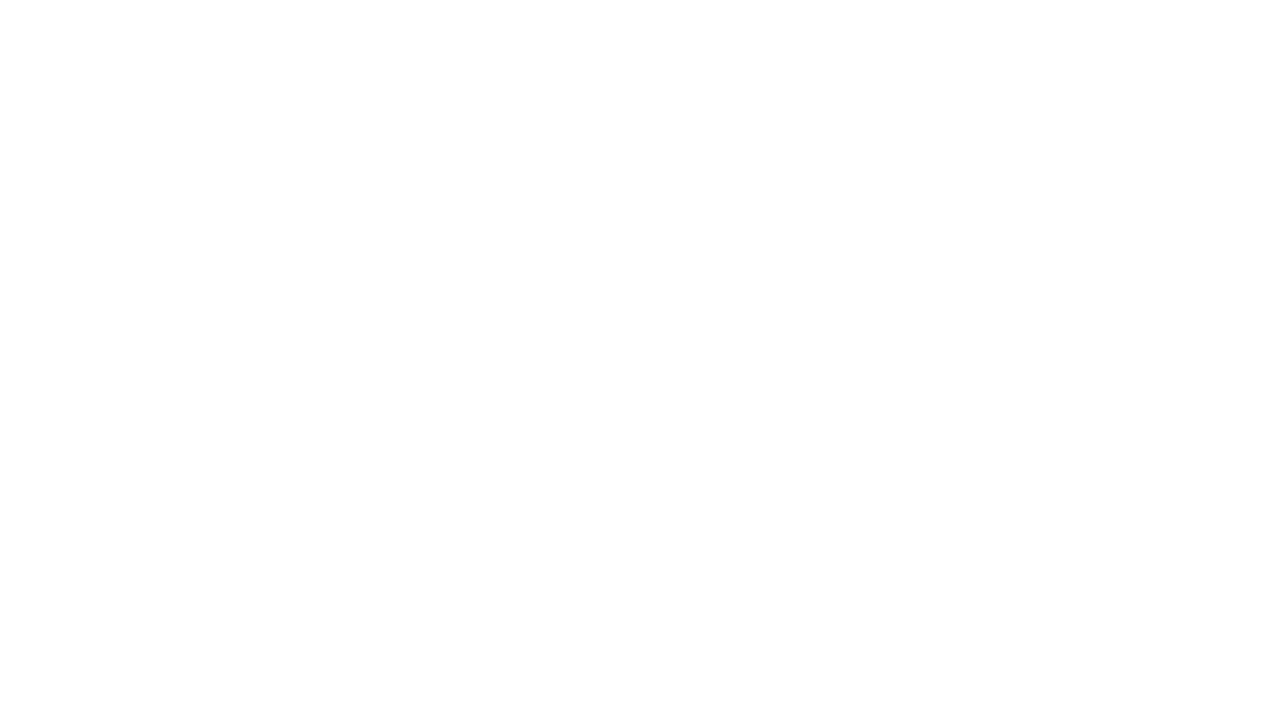
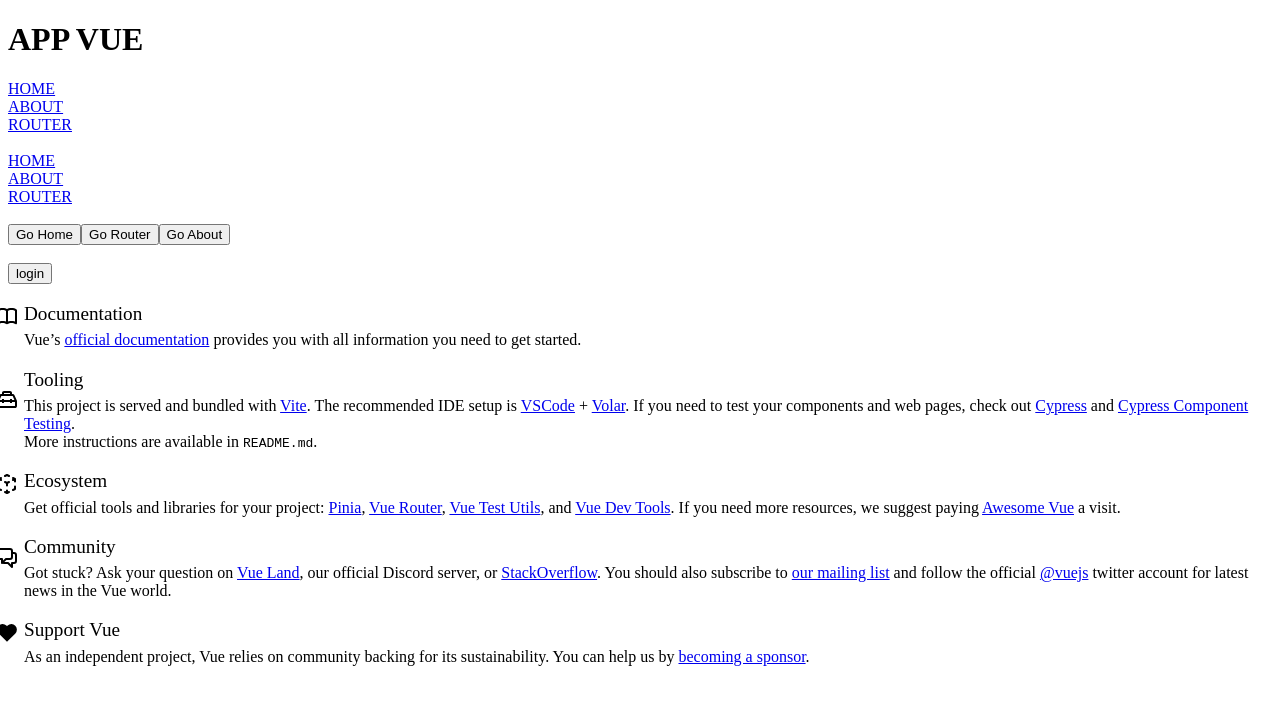
Before and after one commit to legit1One/vue-educational, a Vue app: page / in a window 1280 px wide. Shown: the top 704 px of the page. Built offline with nearby package versions, Linux system fonts and the light colour scheme.

Commit message:
vue-router

```diff
--- a/src/App.vue
+++ b/src/App.vue
@@ -1,21 +1,51 @@
 <template>
-<!--    <DynamicBg ref="dynamicBg"/>-->
-<!--  <img src="./assets/logo.svg" width="16" alt="">-->
-<!--  <img src="@/assets/logo.svg" width="16" alt="">-->
+  <h1>APP VUE</h1>
+  <!--MPA- multi page application -->
 
-<!--  <br>-->
-<!--  <div class="square" ref="squareEl"></div>-->
+  <a href="/">HOME</a>
+  <br>
+  <a href="/about">ABOUT</a>
+  <br>
+  <a href="/router">ROUTER</a>
+  <br>
+  <br>
+
+  <!-- SPA - single page application -->
+
+  <router-link to="/">HOME</router-link>
+  <br>
+  <router-link to="/about">ABOUT</router-link>
+  <br>
+  <router-link to="/router">ROUTER</router-link>
+  <br>
+  <br>
+
+  <button @click="redirect('/')">Go Home</button>
+  <button @click="redirect('/router')">Go Router</button>
+  <button @click="redirect('/about')">Go About</button>
+  <br>
+  <br>
+
+  <button @click="login">login</button>
+
+  <router-view></router-view>
 </template>
 
 <script setup>
-import {onMounted, ref} from "vue";
-import DynamicBg from "@/components/DynamicBg.vue";
-const squareEl = ref()
-const dynamicBg = ref()
+import { useRouter } from "vue-router";
 
-onMounted(() => {
-  // console.log(document.querySelector('.square'))
-  console.log(squareEl.value)
-  console.log(dynamicBg.value)
-})
+const router = useRouter()
+const redirect = (path) => {
+  console.log(path)
+  router.push(path)
+  // window.location.href = path
+}
+
+const login = () => {
+  // валидация
+  // запрос
+  // обработка
+
+  //редирект на главную/личный кабинет
+}
 </script>
--- a/src/router/index.js
+++ b/src/router/index.js
@@ -16,6 +16,14 @@ const router = createRouter({
       // this generates a separate chunk (About.[hash].js) for this route
       // which is lazy-loaded when the route is visited.
       component: () => import('../views/AboutView.vue')
+    },
+    {
+      path: '/router',
+      name: 'router',
+      // route level code-splitting
+      // this generates a separate chunk (About.[hash].js) for this route
+      // which is lazy-loaded when the route is visited.
+      component: () => import(`../views/RouterExample.vue`)
     }
   ]
 })
--- /dev/null
+++ b/src/views/RouterExample.vue
@@ -0,0 +1,8 @@
+<template>
+  <Search/>
+  <Form/>
+</template>
+<script setup>
+import Search from "@/components/Search.vue";
+import Form from "@/components/Form.vue";
+</script>
```
